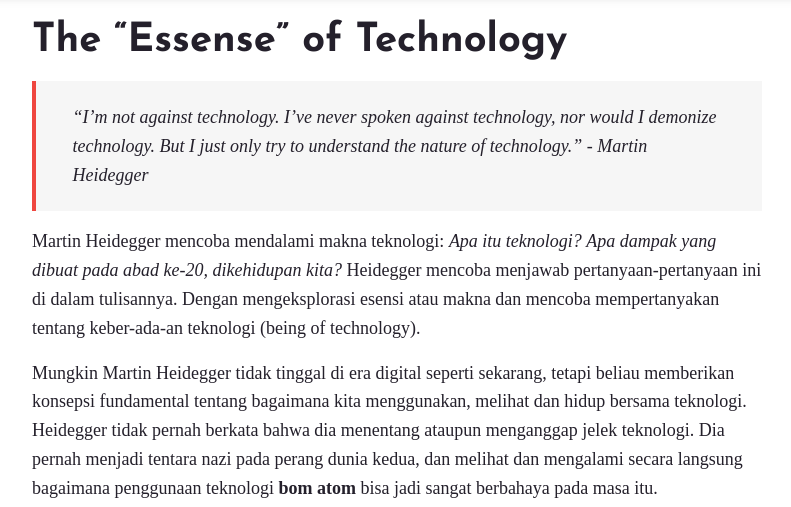
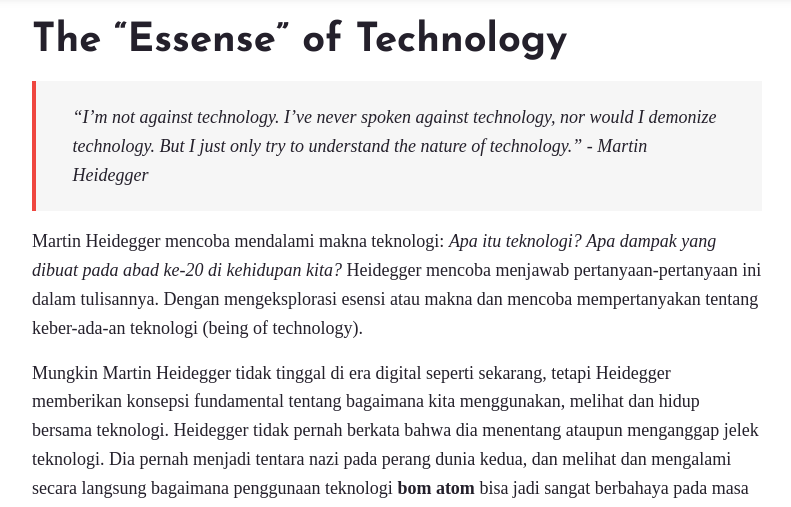
Before and after one commit to t4f1d/blog, a Jekyll site: the page built from _posts/2021-01-27-bagaimana-menjadi-manusia-di-era-digital-martin-heidegger.md, in a window 1280 px wide and 1400 px high, scrolled down 1455 px. Shown: the top 507 px of the window, without its empty margins (243-1034 px from the left). Built offline with Jekyll 4.4.1, drawn with Linux system fonts in a browser that asks for light colours; nearby versions of some CDN libraries; comment, search, counter and statistics services are not loaded; some of the changed text lies outside the part shown.

Commit message:
fix typo

```diff
--- a/_posts/2021-01-27-bagaimana-menjadi-manusia-di-era-digital-martin-heidegger.md
+++ b/_posts/2021-01-27-bagaimana-menjadi-manusia-di-era-digital-martin-heidegger.md
@@ -24,18 +24,18 @@ Heidegger merupakan salah satu filsuf yang sangat berpengaruh di abad 20. Teknol
 
 >"I'm not against technology. I've never spoken against technology, nor would I demonize technology. But I just only try to understand the nature of technology." - Martin Heidegger
 
-Martin Heidegger mencoba mendalami makna teknologi: *Apa itu teknologi?* *Apa dampak yang dibuat pada abad ke-20, dikehidupan kita?* Heidegger mencoba menjawab pertanyaan-pertanyaan ini di dalam tulisannya. Dengan mengeksplorasi esensi atau makna dan mencoba mempertanyakan tentang keber-ada-an teknologi (being of technology).
+Martin Heidegger mencoba mendalami makna teknologi: *Apa itu teknologi?* *Apa dampak yang dibuat pada abad ke-20 di kehidupan kita?* Heidegger mencoba menjawab pertanyaan-pertanyaan ini dalam tulisannya. Dengan mengeksplorasi esensi atau makna dan mencoba mempertanyakan tentang keber-ada-an teknologi (being of technology).
 
-Mungkin Martin Heidegger tidak tinggal di era digital seperti sekarang, tetapi beliau memberikan konsepsi fundamental tentang bagaimana kita menggunakan, melihat dan hidup bersama teknologi. Heidegger tidak pernah berkata bahwa dia menentang ataupun menganggap jelek teknologi. Dia pernah menjadi tentara nazi pada perang dunia kedua, dan melihat dan mengalami secara langsung bagaimana penggunaan teknologi **bom atom** bisa jadi sangat berbahaya pada masa itu.
+Mungkin Martin Heidegger tidak tinggal di era digital seperti sekarang, tetapi Heidegger memberikan konsepsi fundamental tentang bagaimana kita menggunakan, melihat dan hidup bersama teknologi. Heidegger tidak pernah berkata bahwa dia menentang ataupun menganggap jelek teknologi. Dia pernah menjadi tentara nazi pada perang dunia kedua, dan melihat dan mengalami secara langsung bagaimana penggunaan teknologi **bom atom** bisa jadi sangat berbahaya pada masa itu.
 
 <center>
 <iframe src="https://www.nytimes.com/svc/oembed/html/?url=https%3A%2F%2Fwww.nytimes.com%2F2020%2F08%2F06%2Fworld%2Fasia%2Fhiroshima-nagasaki-japan-photos.html" scrolling="no" frameborder="0" allowtransparency="true" title="After Atomic Bombings, These Photographers Worked Under Mushroom Clouds" style="border:none;max-width:500px;min-width:300px;min-height:550px;display:block;width:100%;"></iframe><br>
 </center>
 
 
-Ketika kita berfikir tentang teknologi, kita jarang sekali berfikir tentang esensi dari teknologi tersebut. Biasanya kita hanya berfikir bagaimana teknologi itu memberikan dampak dan kegunaan bagi kita. Meskipun pertanyaan tersebut juga bukan pertanyaan yang buruk. Tetapi, di sini Heidegger mencoba mengajak kita melihat secara langsung essensi dari teknologi.
+Ketika kita berpikir tentang teknologi, kita jarang sekali berpikir tentang esensi dari teknologi tersebut. Biasanya kita hanya berpikir bagaimana teknologi itu memberikan dampak dan kegunaan bagi kita. Meskipun pertanyaan tersebut juga bukan pertanyaan yang buruk. Tetapi, di sini Heidegger mencoba mengajak kita melihat secara langsung essensi dari teknologi.
 
-Mungkin kamu sedang membaca tulisan ini melalui layar komputer ataupun gawai, ketika ditanya tentang esensi dari teknologi kamu mungkin menggunakan gawai ataupun layar komputer. Itulah esensi dari teknologi. Tetapi wujud fisik dari teknologi dan perangkatnya bukanlah teknologi itu sendiri. Dan bagi Heidegger, kita sebagai manusia sebenarnya buta terhadap teknologi.
+Mungkin kamu sedang membaca tulisan ini melalui layar komputer ataupun gawai, ketika ditanya tentang esensi dari teknologi kamu mungkin menggunakan gawai ataupun layar komputer. Itulah esensi dari teknologi. Tetapi wujud fisik *(hardware)* dari teknologi dan perangkatnya bukanlah teknologi itu sendiri. Dan bagi Heidegger, kita sebagai manusia sebenarnya buta terhadap teknologi.
 
 > "We will never experience our relationship to the essence of technology, so long as we
 merely represent and pursue the technological." - Martin Heidegger
@@ -68,9 +68,9 @@ Tetapi Heidegger kemudian bertanya, **Bagaimana kamu bisa tahu?**, bagaimana kam
 </center>
 <br>
 
-Kita jangan terlalu berharap berlebihan terhadap keadaan di masa depan, bisa jadi keadaan di masa depan menjadi lebih kompleks dari keadaan yang sedang kita alami sekarang.
+Kita jangan berharap terlalu berlebihan terhadap keadaan di masa depan, bisa jadi keadaan di masa depan menjadi lebih kompleks dari keadaan yang sedang kita alami sekarang.
 
-Hedegger menunjukkan sikap kepada kita bahwa terdapat tanggung jawab yang besar tentang cara kita menggunakan teknologi saat ini. Sikap dan cara kita menggunakan teknologi adalah aspek kunci yang seharusnya kita perhatikan untuk bagaimana kita menjadi manusia di era digital sekarang ini.
+Heidegger menunjukkan sikap kepada kita bahwa terdapat tanggung jawab yang besar tentang cara kita menggunakan teknologi saat ini. Sikap dan cara kita menggunakan teknologi adalah aspek kunci yang seharusnya kita perhatikan untuk bagaimana kita menjadi manusia di era digital sekarang ini.
 
 
 ## Referensi
```
Also changed, not shown: other parts of _posts/2021-01-27-bagaimana-menjadi-manusia-di-era-digital-martin-heidegger.md (+5 -5 lines).
